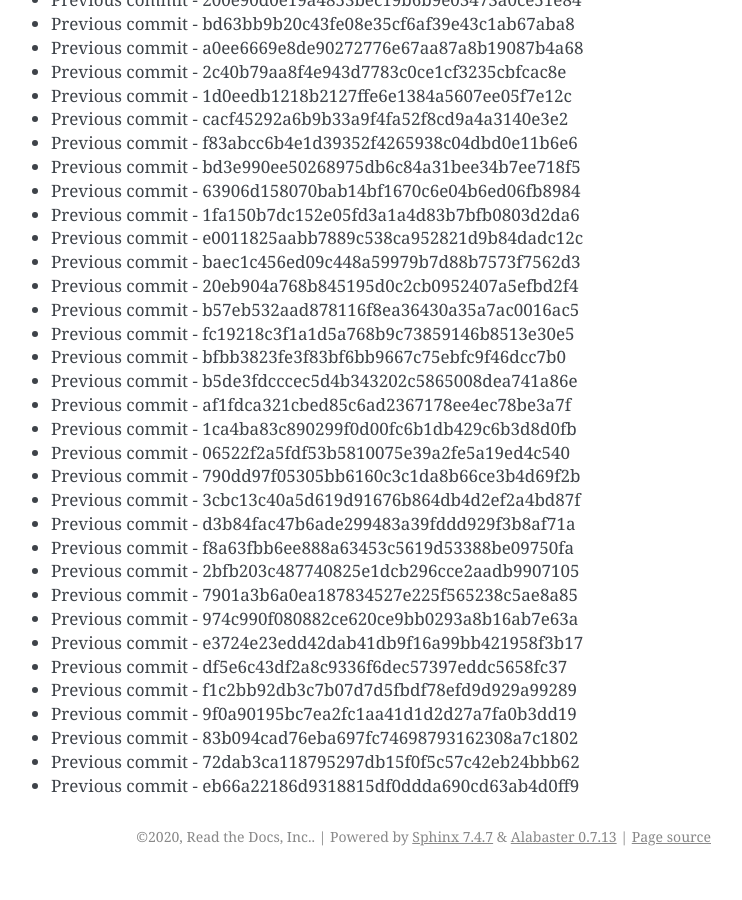
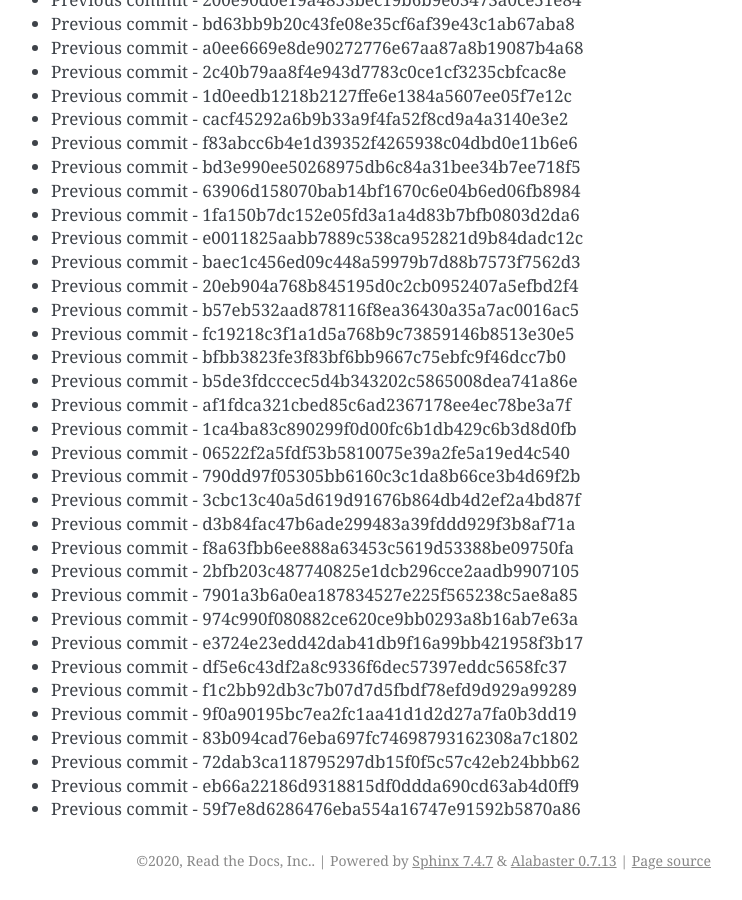
Before and after one commit to readthedocs/rtd-git-stresstest, a Sphinx documentation site: the page built from docs/updates.rst, in a window 1280 px wide and 900 px high, scrolled down 68976 px. Shown: the whole window, without its empty margins (399-1141 px from the left). Built offline with Sphinx 7.4.7, drawn with Linux system fonts in a browser that asks for light colours; before the commit the page ends 69852 px from its top, so only the background shows below that.

Commit message:
Generating commit from previous: 59f7e8d6286476eba554a16747e91592b5870a86

```diff
--- a/docs/updates.rst
+++ b/docs/updates.rst
@@ -2930,3 +2930,4 @@ It can be tested for any performance characteristics.
 * Previous commit - 83b094cad76eba697fc74698793162308a7c1802
 * Previous commit - 72dab3ca118795297db15f0f5c57c42eb24bbb62
 * Previous commit - eb66a22186d9318815df0ddda690cd63ab4d0ff9
+* Previous commit - 59f7e8d6286476eba554a16747e91592b5870a86
```
